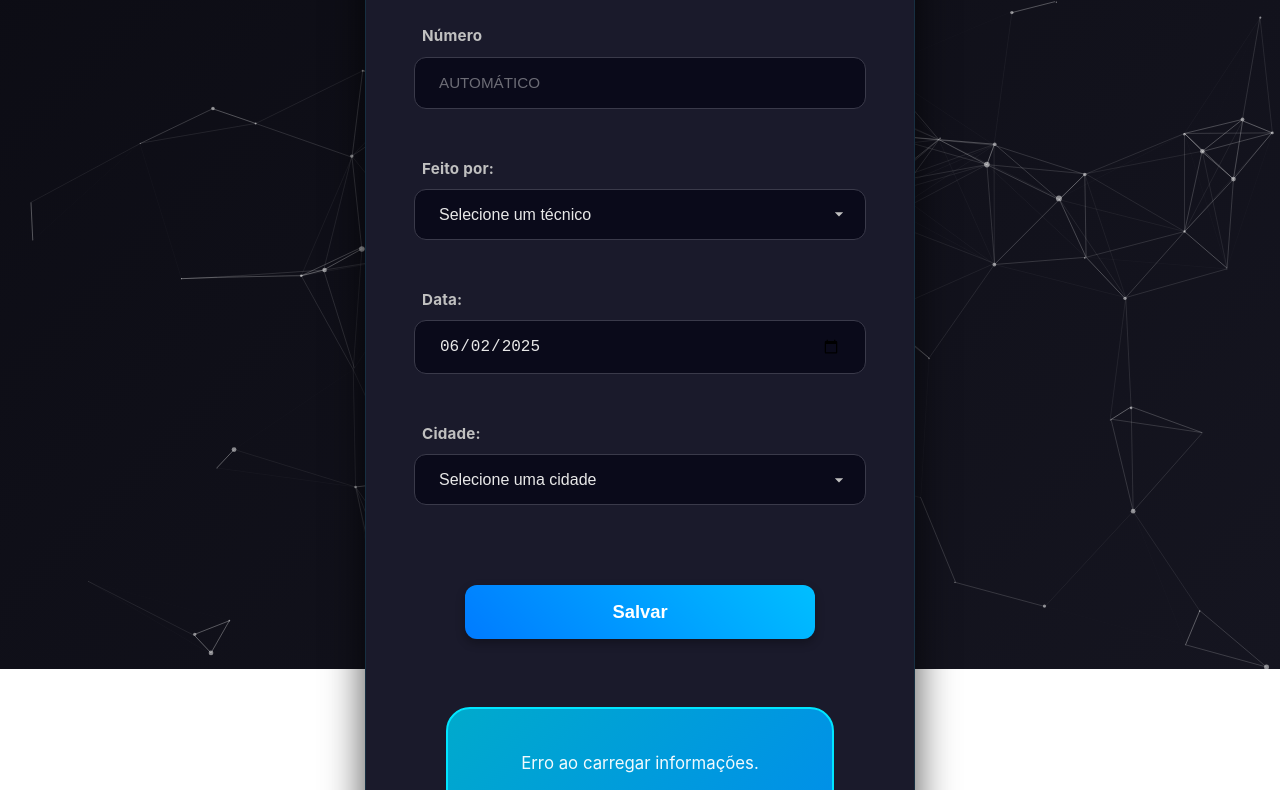
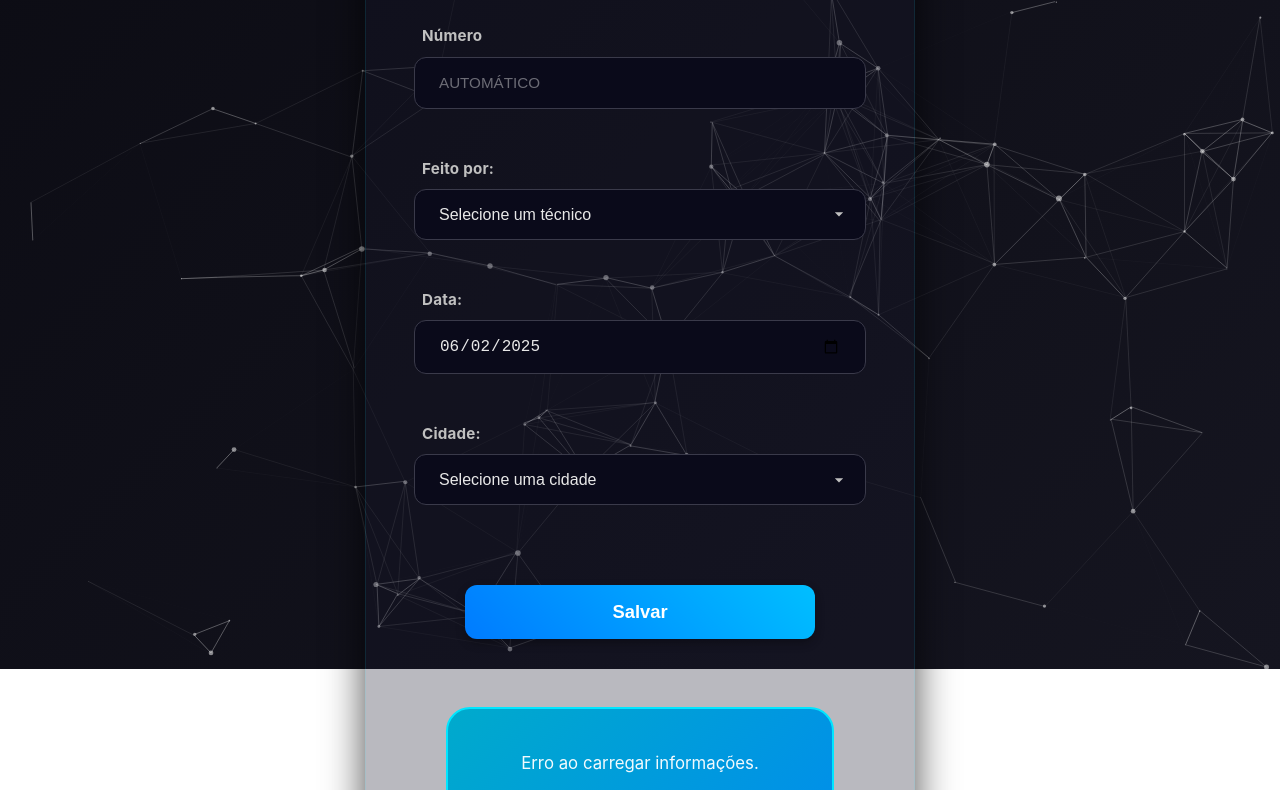
Before and after one commit to PedroUFSM/ctosinfraDELUXE, a plain HTML site: page frontend/index.html in a window 1280 px wide. Shown: the part 131-921 px from the top of the page. Drawn offline with nearby package versions, Linux system fonts and the light colour scheme; no server answers.

Commit message:
style: Ajusta transparência do container principal para 0.3

```diff
--- a/frontend/assets/css/style.css
+++ b/frontend/assets/css/style.css
@@ -69,7 +69,8 @@ body {
 
 /* --- MAIN CONTAINER --- */
 .container {
-    background-color: var(--clr-panel-bg);
+    /* ALTERADO: background-color para ter 0.3 (30%) de opacidade */
+    background-color: rgba(26, 26, 43, 0.3);
     border-radius: var(--radius-xl); /* Very rounded corners */
     box-shadow: var(--shadow-lg); /* Deeper shadow */
     padding: var(--space-xxl); /* More internal padding */
```
